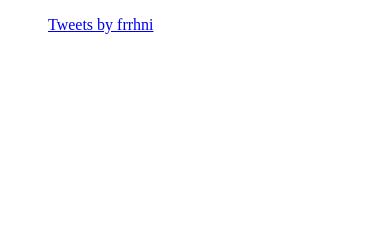
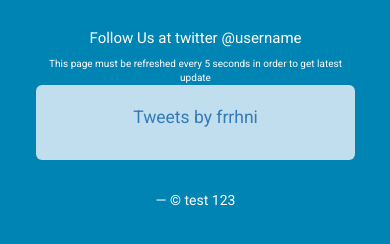
Before and after one commit to zahiruddinnorzain/app_nombor, a plain HTML site: page index.html in a window 390 px wide. Drawn offline with nearby package versions, Linux system fonts and the light colour scheme.

Commit message:
update index html responsive

```diff
--- a/index.html
+++ b/index.html
@@ -1,13 +1,24 @@
 <!DOCTYPE html>
 <html>
+
 <head>
 	<meta charset="UTF-8">
+
+	<!-- to make responsive in mobile -->
+	<meta name="viewport" content="width=device-width, initial-scale=1">
+
 	<meta name="twitter:widgets:new-embed-design" content="on">
+
+	<!-- Latest compiled and minified CSS (bootstrap) -->
+	<link rel="stylesheet" href="https://maxcdn.bootstrapcdn.com/bootstrap/3.3.7/css/bootstrap.min.css" >
+
 	<title>numbers</title>
 
-<style>
+	<!-- My style.css -->
+	<link rel="stylesheet" type="text/css" href="style.css">
+	<!-- google fonts -->
+	<link href="https://fonts.googleapis.com/css?family=Roboto:400,700" rel="stylesheet">
 
-</style>
 
 </head>
 
@@ -15,25 +26,42 @@
 
 	<blockquote class="twitter-tweet" data-lang="en">
 
+	<div class="container">
 
-<a class="twitter-timeline"
-  data-theme="dark"
+		<div class="row">
+			<div class="col-xs-12">
+				<h2>Follow Us at <span style="color:white;">twitter</span> @username</h2>
+				<p>This page must be refreshed every 5 seconds in order to get latest update</p>
+			</div>
+		</div>
+
+		<div class="row">
+			<div class="col-lg-12 col-xs-12">
+				<div class="jumbotron">
+
+					<a id="twitterBlock" class="twitter-timeline"
+					  data-theme="light"
+					  data-background="#000"
 					  data-link-color="#2B7BB9"
 					  href="https://twitter.com/exp_bot1"
-  data-height="1000"
+					  data-height="450"
 					  data-chrome="nofooter noheader noscrollbar"
 					  data-link-color="#820bbb"
-  data-border-color="#a80000"
-  width="800"
-  show-replies="false"
+					  data-border-color="#009eed"
+					  width="500"
+					  show-replies="false">
+					  Tweets by frrhni
+					</a>
 
->
-Tweets by frrhni</a>
+				</div>
+			</div>
+		</div>
 
-<script async src="https://platform.twitter.com/widgets.js" charset="utf-8">
+	</div>
 
-</script>
+	<footer>&copy; test 123</footer>
 
+	<script async src="https://platform.twitter.com/widgets.js" charset="utf-8"></script>
 
 	</blockquote>
 
--- /dev/null
+++ b/style.css
@@ -0,0 +1,49 @@
+body{
+	text-align: center;
+	background-color:#0084b4;
+	font-family: 'Roboto', sans-serif;
+	color: #fdfdfd;
+
+}
+
+h2{
+	font-size: 15px;
+}
+
+blockquote {
+    /* this border-left will affect the left body background color */
+    border-left: 1px solid #0084b4;
+}
+
+p{
+	color: #fdfdfd;
+	font-size: 10px;
+}
+
+/*bootstrap*/
+.jumbotron{
+	background-color:#c0deed ;
+	max-width: 550px;
+	width: 100%;
+	max-height: 500px;
+	height: 100%;
+	margin-right: auto;
+	margin-left: auto;
+	padding-top: 20px;
+}
+.container .jumbotron, .container-fluid .jumbotron {
+    padding-right: 5px;
+    padding-left: 5px;
+    border-radius: 6px;
+}
+/*bootstrap end*/
+
+
+
+/*footer color*/
+blockquote .small, blockquote footer, blockquote small {
+    display: block;
+    font-size: 80%;
+    line-height: 1.42857143;
+    color: #fdfdfd;
+}
```
Lines whose indentation alone changed are shown as unchanged.
